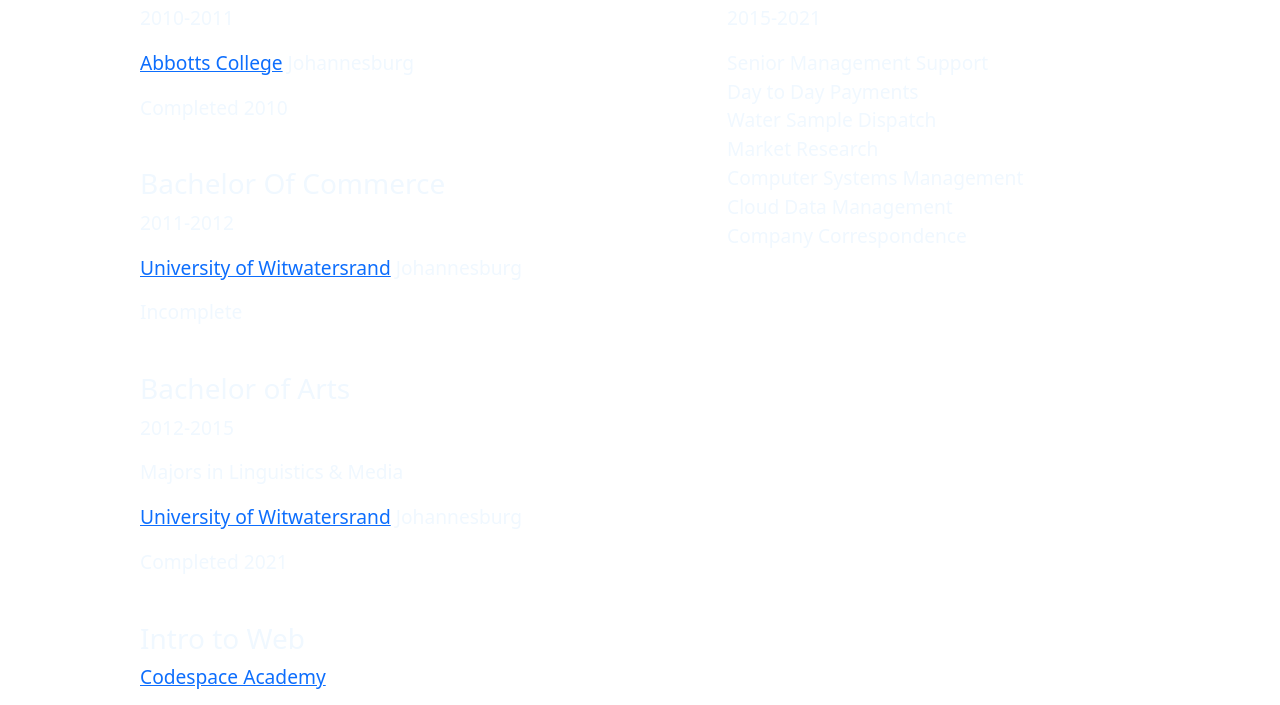
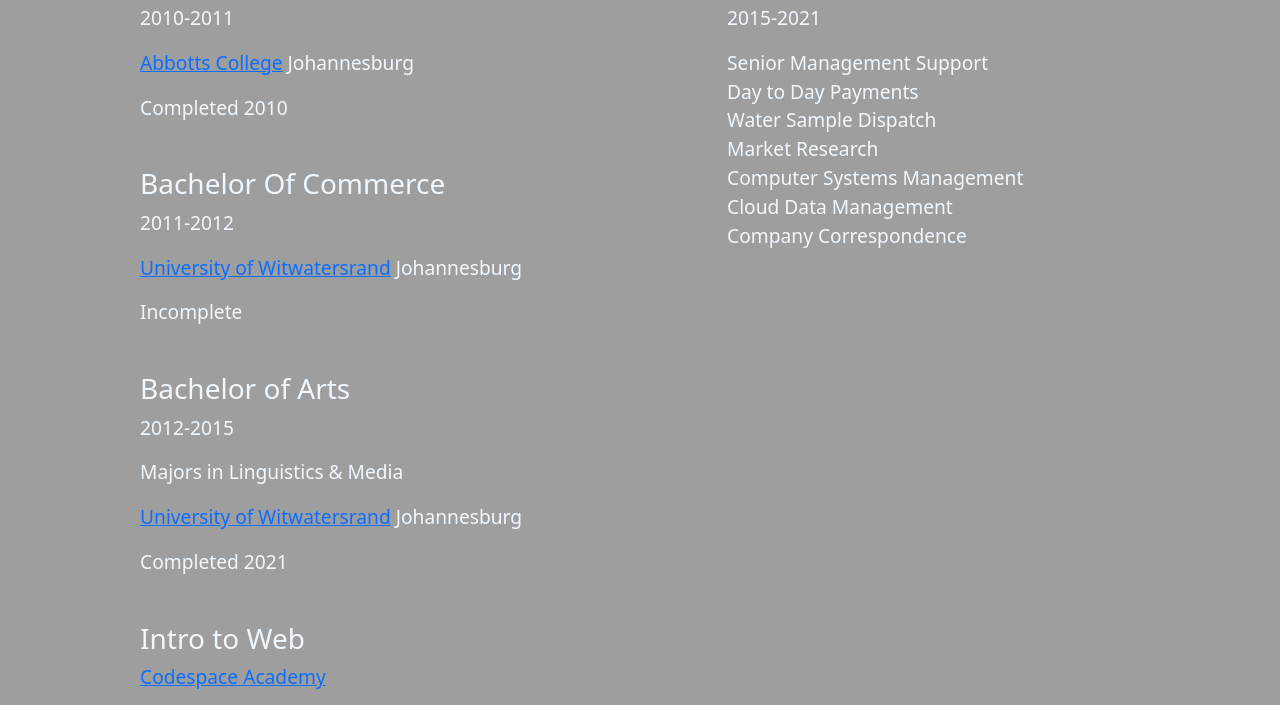
Before and after one commit to SumzAllana/sumayyaAllanaDigitalResumeWebDesign, a plain HTML site: page index.html in a window 1280 px wide. Shown: the part 588-1293 px from the top of the page. Drawn offline with nearby package versions, Linux system fonts and the light colour scheme; the site is published under a folder, as on GitHub Pages, so addresses that start at the root find nothing.

Commit message:
Update stylesheet.css

```diff
--- a/css/stylesheet.css
+++ b/css/stylesheet.css
@@ -4,7 +4,7 @@
 }
 
 body {
-    background-image: url(/images/blurredLines.jpeg) !important;
+    background-image: url(../images/blurredLines.jpeg) !important;
     background-size: cover;
     background-color: transparent !important;
 }
```
